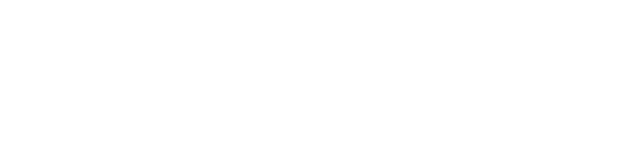
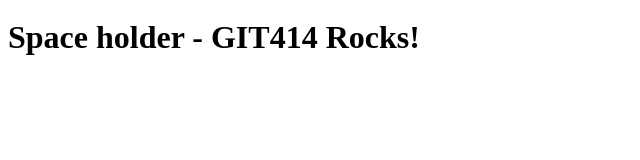
Before and after one commit to JonathanASU/GIT414, a plain HTML site: page index.html in a window 1280 px wide. Shown: the whole page, without its empty margins (0-640 px from the left). Drawn offline with Linux system fonts and the light colour scheme.

Commit message:
Update index.html

```diff
--- a/index.html
+++ b/index.html
@@ -8,7 +8,7 @@
     </head>
     <body>
         <header>
-
+            <h1>Space holder - GIT414 Rocks!</h1>
         </header>
 
          <nav>
```
